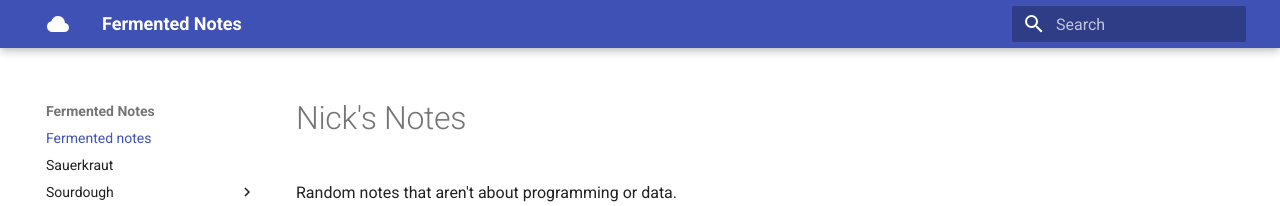
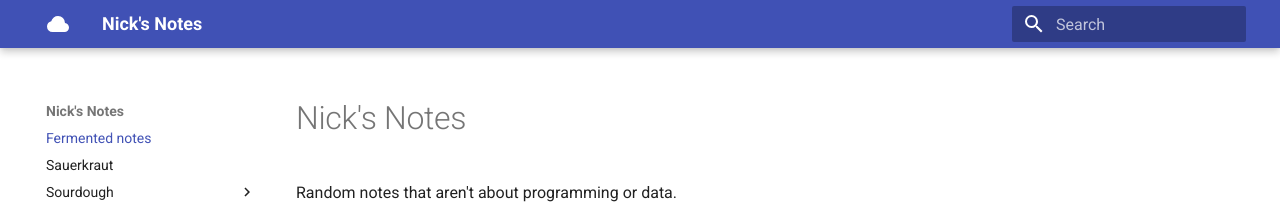
Before and after one commit to nickc1/nicks_notes, an MkDocs documentation site: the page built from docs/index.md, in a window 1280 px wide. Shown: the top 206 px of the page. Built offline with MkDocs 1.6.1 and Material for MkDocs 9.7.7, drawn with Linux system fonts in a browser that asks for light colours.

Commit message:
changed title

```diff
--- a/mkdocs.yml
+++ b/mkdocs.yml
@@ -1,4 +1,4 @@
-site_name: Fermented Notes
+site_name: Nick's Notes
 
 theme:
   name: material
```
